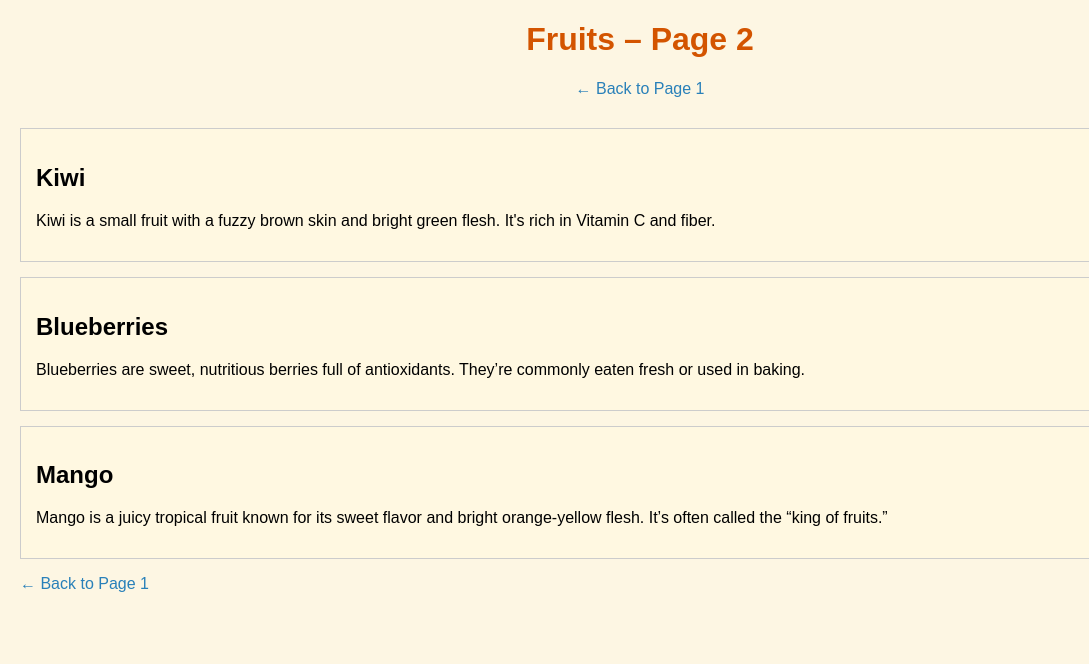
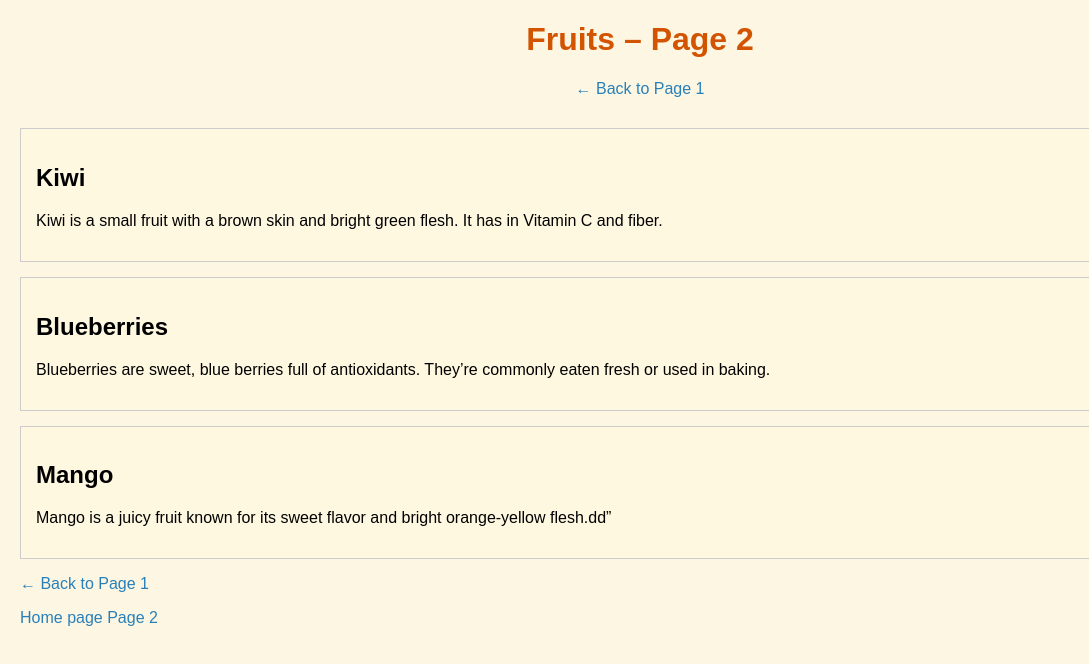
Before and after one commit to poavchou/FRUITS, a plain HTML site: page page2.html in a window 1280 px wide. Shown: the full height of the page, 0-1089 px from the left. Drawn offline with Linux system fonts and the light colour scheme; grey boxes are pictures that could not be loaded.

Commit message:
Update page2.html

```diff
--- a/page2.html
+++ b/page2.html
@@ -44,24 +44,22 @@
 <section class="fruit">
     <img src="https://upload.wikimedia.org/wikipedia/commons/2/2f/Culinary_fruits_front_view.jpg" alt="Various Fruits">
     <h2>Kiwi</h2>
-    <p>Kiwi is a small fruit with a fuzzy brown skin and bright green flesh. It's rich in Vitamin C and fiber.</p>
+    <p>Kiwi is a small fruit with a  brown skin and bright green flesh. It has in Vitamin C and fiber.</p>
 </section>
 
 <section class="fruit">
     <img src="https://upload.wikimedia.org/wikipedia/commons/4/44/Blueberries.jpg" alt="Blueberries">
     <h2>Blueberries</h2>
-    <p>Blueberries are sweet, nutritious berries full of antioxidants. They’re commonly eaten fresh or used in baking.</p>
+    <p>Blueberries are sweet, blue berries full of antioxidants. They’re commonly eaten fresh or used in baking.</p>
 </section>
 
 <section class="fruit">
     <img src="https://upload.wikimedia.org/wikipedia/commons/c/c4/Mangoes_pic.jpg" alt="Mangoes">
     <h2>Mango</h2>
-    <p>Mango is a juicy tropical fruit known for its sweet flavor and bright orange-yellow flesh. It’s often called the “king of fruits.”</p>
+    <p>Mango is a juicy fruit known for its sweet flavor and bright orange-yellow flesh.dd”</p>
 </section>
 
 <footer>
     <p><a href="page1.html">← Back to Page 1</a></p>
-</footer>
-
-</body>
-</html>
+<a href="index.html"> Home page </a>
+<a href="page2.html"> Page 2 </a>
```
